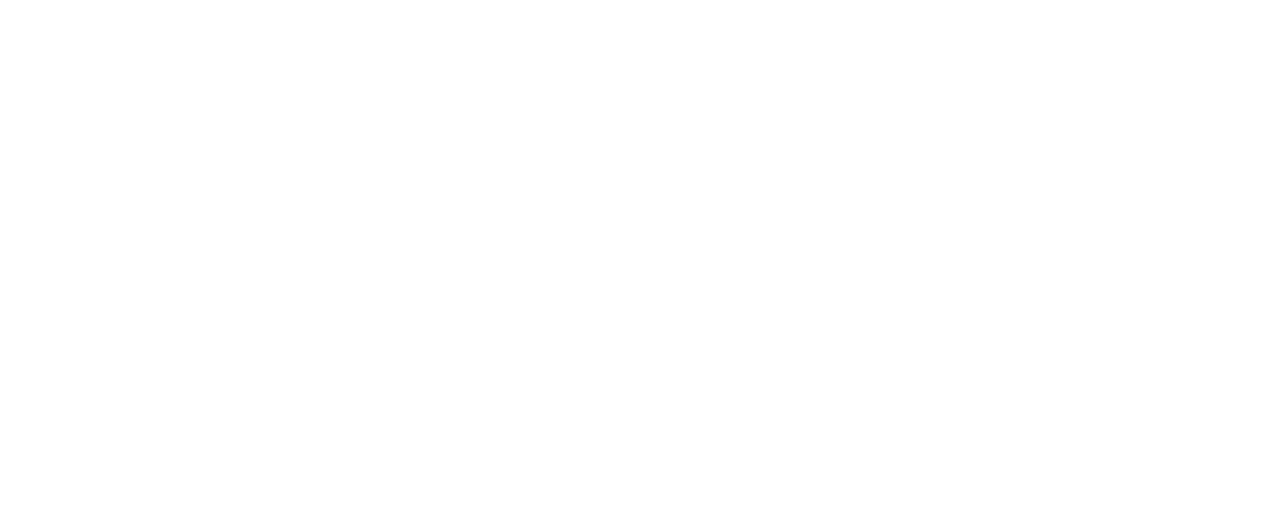
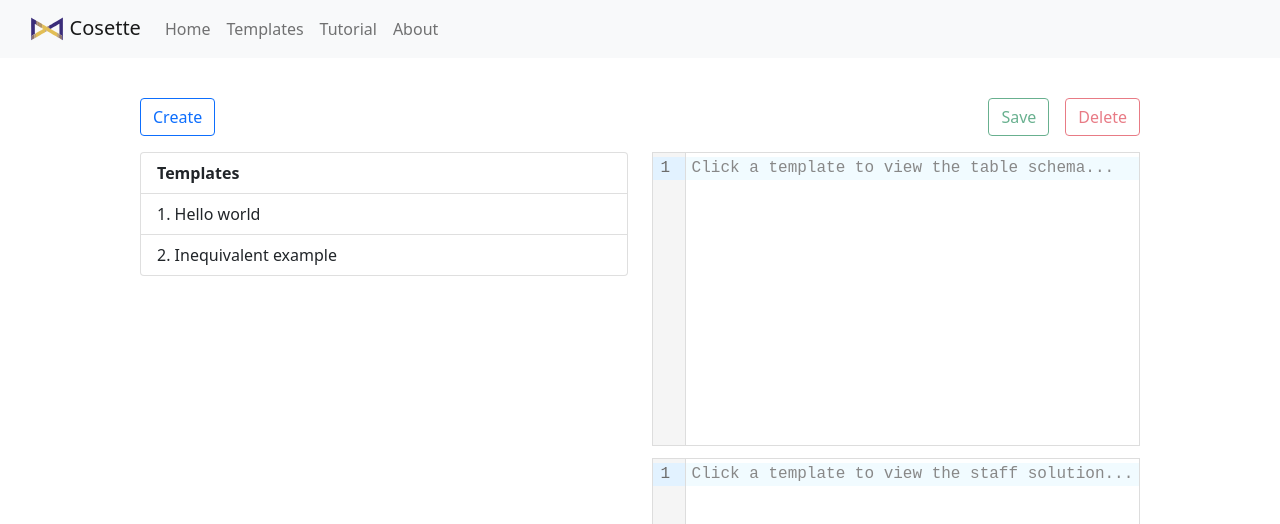
Before and after one commit to taidaii/cosette-web, a React (Create React App) app in the folder client/: page /templates in a window 1280 px wide. Before the commit this address had no page. Shown: the top 524 px of the page. Built offline with nearby package versions, Linux system fonts and the light colour scheme.

Commit message:
line wrapping and basic tmpl management page

```diff
--- a/client/src/components/Header.js
+++ b/client/src/components/Header.js
@@ -22,7 +22,7 @@
 
   return (
     <>
-      <Navbar bg="light" expand="lg" style={{alignSelf: "stretch"}}>
+      <Navbar bg="light" sticky="top" expand="lg" style={{alignSelf: "stretch", zIndex: 1}}>
         <Container fluid>
           <Navbar.Brand href="#" onClick={handleClickBrand}>
             <img alt="logo" src={Logo} className="align-top" style={logoStyle} />
@@ -30,7 +30,13 @@
           </Navbar.Brand>
           <Navbar.Toggle aria-controls="basic-navbar-nav" />
           <Navbar.Collapse id="basic-navbar-nav">
-            <Nav >
+            <Nav>
+              <Nav.Link onClick={() => navigate("/")}>
+                Home
+              </Nav.Link>
+              <Nav.Link onClick={() => navigate("/templates")}>
+                Templates
+              </Nav.Link>
               <Nav.Link onClick={() => navigate("/tutorial")}>
                 Tutorial
               </Nav.Link>
--- a/client/src/index.js
+++ b/client/src/index.js
@@ -16,7 +16,7 @@
           <Route index element={<Home />} />
           <Route path="about" element={<About />} />
           <Route path="tutorial" element={<Tutorial />} />
-          <Route path="manage-templates" element={<TmplManage />} />
+          <Route path="templates" element={<TmplManage />} />
         </Route>
       </Routes>
     </BrowserRouter>
--- a/client/src/views/Home.js
+++ b/client/src/views/Home.js
@@ -3,6 +3,7 @@
 import Button from 'react-bootstrap/Button'
 import CodeMirror from '@uiw/react-codemirror';
 import { sql } from '@codemirror/lang-sql';
+import { EditorView } from "@codemirror/view";
 import { useState } from 'react';
 import axios from 'axios';
 import ReactHtmlParser from 'html-react-parser';
@@ -109,12 +110,8 @@
                 </Dropdown.Menu>
               </Dropdown>
 
-              <Button variant="outline-primary">
-                Upload
-              </Button>
-
-              <Button variant="link" onClick={() => navigate("/manage-templates")} >
-                Manage
+              <Button variant="link" onClick={() => navigate("/templates")} >
+                Manage Templates
               </Button>
             </Stack>
           </Col>
@@ -125,14 +122,13 @@
           </Col>
         </Row>
         <Row>
-          <Col style={{width: "20%"}}>
-            <div className="editor-area">
+          <Col className="editor-area">
               <CodeMirror
                 className="editor"
                 height='100%'
                 style={{"maxHeight": tabKey === "instructor" ? "192px" : "295px"}}
                 value={createTableStatement}
-                extensions={[sql({})]}
+                extensions={[sql({}), EditorView.lineWrapping]}
                 onChange={(value, viewUpdate) => {
                   console.log('value:', value);
                   setCreateTableStatement(value);
@@ -145,7 +141,7 @@
                   style={{"maxHeight": "192px"}}
                   height='100%'
                   value={taSubmission}
-                  extensions={[sql({})]}
+                  extensions={[sql({}), EditorView.lineWrapping]}
                   onChange={(value, viewUpdate) => {
                     console.log('value:', value);
                     setTaSubmission(value);
@@ -157,13 +153,12 @@
                 height='100%'
                 style={{"maxHeight": tabKey === "instructor" ? "192px" : "295px"}}
                 value={studentSubmission}
-                extensions={[sql({})]}
+                extensions={[sql({}), EditorView.lineWrapping]}
                 onChange={(value, viewUpdate) => {
                   console.log('value:', value);
                   setStudentSubmission(value);
                 }}
               />
-            </div>
           </Col>
           <Col>
             <div className='result'>
--- a/client/src/views/TmplManage.js
+++ b/client/src/views/TmplManage.js
@@ -1,7 +1,134 @@
-export default function() {
+import { Container, Row, Col, Stack, Button, ListGroup, Modal, Form } from 'react-bootstrap';
+import CodeMirror, { placeholder } from '@uiw/react-codemirror';
+import { sql } from '@codemirror/lang-sql';
+import { EditorView } from "@codemirror/view";
+import { useState } from 'react';
+
+import "./styles/TmplManage.css"
+import templates from '../utils/data/templates';
+
+function TmplManage(props) {
+
+  const [tmplKey, setTmplKey] = useState(-1);
+  const [tmpl, setTmpl] = useState(templates);
+  const [createTableStatement, setCreateTableStatement] = useState("");
+  const [taSubmission, setTaSubmission] = useState("");
+
+  const [show, setShow] = useState(false);
+  const [newTmplName, setNewTmplName] = useState("");
+
+  const selectTmpl = e => {
+    const i = e.target.getAttribute('index')
+    setTmplKey(i);
+    setCreateTableStatement(tmpl[i].createTableStatement);
+    setTaSubmission(tmpl[i].taSubmission);
+  }
+
+  const handleCreateTmpl = e => {
+    e.preventDefault();
+    setShow(false);
+    setTmpl([...tmpl, {
+      "name": newTmplName,
+      "createTableStatement": "",
+      "taSubmission": "",
+    }]);
+    setNewTmplName("");
+  }
+
   return (
     <>
-      <h1>Templates Management</h1>
+      <Modal show={show} onHide={() => setShow(false)} size="md" centered >
+        <Modal.Header closeButton>
+          <Modal.Title>New Template</Modal.Title>
+        </Modal.Header>
+        <Modal.Body>
+          <Form onSubmit={handleCreateTmpl}>
+            <Form.Group controlId="formName">
+              <Form.Control
+                type="text"
+                placeholder="Enter template name"
+                onChange={e => setNewTmplName(e.target.value)}
+              />
+            </Form.Group>
+          </Form>
+        </Modal.Body>
+        <Modal.Footer>
+          <Button variant="secondary" onClick={() => setShow(false)}>
+            Close
+          </Button>
+          <Button variant="primary" onClick={handleCreateTmpl}>
+            Save Changes
+          </Button>
+        </Modal.Footer>
+      </Modal>
+
+      <Container className="tmpl-container">
+        <Row>
+          <Col>
+            <Button variant="outline-primary" onClick={() => setShow(true)} >
+              Create
+            </Button>
+          </Col>
+          <Col className='btn-row'>
+            <Stack direction='horizontal' gap={3}>
+              <Button variant="outline-success" disabled={tmplKey === -1}>
+                Save
+              </Button>
+              <Button variant="outline-danger" disabled={tmplKey === -1}>
+                Delete
+              </Button>
+            </Stack>
+          </Col>
+        </Row>
+
+        <Row>
+          <Col className="tmpl-list">
+            <ListGroup numbered as="ol">
+              <ListGroup.Item
+                action
+                onClick={() => { setTmplKey(-1); setCreateTableStatement(""); setTaSubmission(""); }}
+                eventKey={-1}
+                active={false}
+              >
+                <div className="fw-bold">Templates</div>
+              </ListGroup.Item>
+              {tmpl.map((t, i) =>
+                <ListGroup.Item action onClick={selectTmpl} index={i} eventKey={i} key={i} as="li">
+                  {t.name}
+                </ListGroup.Item>
+              )}
+            </ListGroup>
+          </Col>
+          <Col className="editor-area">
+            <CodeMirror
+              className="editor"
+              height='100%'
+              style={{ "maxHeight": "295px" }}
+              value={createTableStatement}
+              extensions={[sql({}), placeholder("Click a template to view the table schema..."), EditorView.lineWrapping]}
+              onChange={(value, viewUpdate) => {
+                console.log('value:', value);
+                setCreateTableStatement(value);
+              }}
+              editable={tmplKey !== -1}
+            />
+            <CodeMirror
+              className="editor"
+              height='100%'
+              style={{ "maxHeight": "295px" }}
+              value={taSubmission}
+              extensions={[sql({}), placeholder("Click a template to view the staff solution..."), EditorView.lineWrapping]}
+              onChange={(value, viewUpdate) => {
+                console.log('value:', value);
+                setTaSubmission(value);
+              }}
+              editable={tmplKey !== -1}
+            />
+          </Col>
+        </Row>
+      </Container>
     </>
   );
 }
+
+export default TmplManage;
--- a/client/src/views/styles/Home.css
+++ b/client/src/views/styles/Home.css
@@ -1,15 +1,15 @@
 .result {
-  border: 1px solid Grey;
+  border: 1px solid #ddd;
   height: 100%;
   text-align: center;
 }
 
 .btn-row {
-  margin: 0px 0px 20px 0px;
+  margin-bottom: 2vh;
 }
 
 .home-center {
-  margin: 2vh 0 5vh 0;
+  margin: 2vh 0 11vh 0;
   width: 80%;
 }
 
--- /dev/null
+++ b/client/src/views/styles/TmplManage.css
@@ -0,0 +1,23 @@
+.tmpl-container {
+  margin-top: 5vh;
+  width: 80%;
+}
+
+.editor-area {
+  display:flex;
+  flex-direction: column;
+  gap: 12px;
+  height: 600px;
+  max-width: 50%;
+}
+
+.editor {
+  flex-grow: 1;
+  border: 1px solid #ddd;
+}
+
+.btn-row {
+  display: flex;
+  flex-direction: row;
+  justify-content: flex-end;
+}
```
